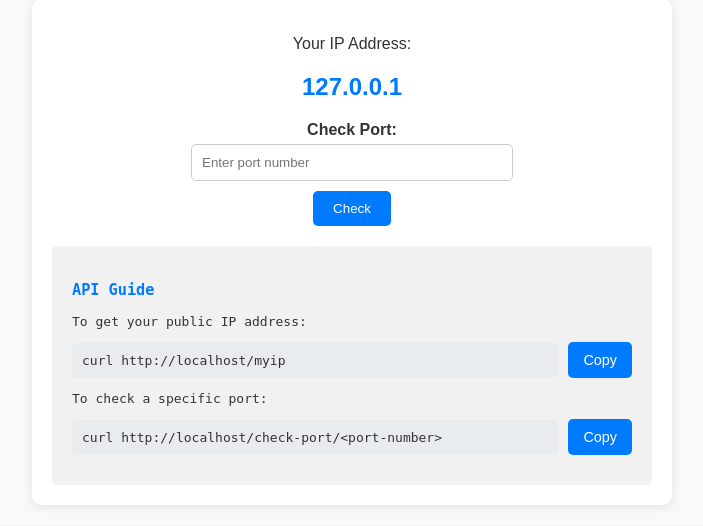
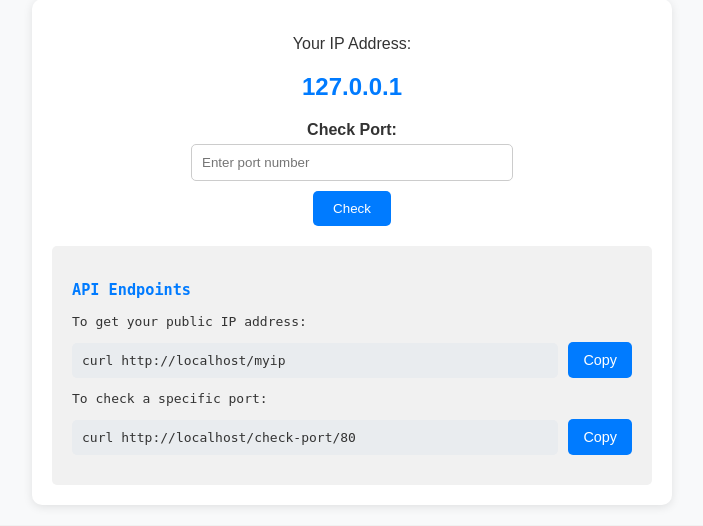
Before and after one commit to grisha765/check-host, a FastAPI app: page / in a window 1280 px wide. Shown: the part 131-657 px from the top of the page, without its empty margins (288-991 px from the left). Run offline with FastAPI, Linux system fonts and the light colour scheme; parts of the project's set-up code (start-up, migrations or seed data) failed here and were passed over.

Commit message:
[u] dyn port on api endpoints

```diff
--- a/templates/index.html
+++ b/templates/index.html
@@ -32,7 +32,7 @@
         {% endif %}
 
         <div class="api-guide">
-            <h3>API Guide</h3>
+            <h3>API Endpoints</h3>
             <p>To get your public IP address:</p>
             <div class="command-container">
                 <pre id="cmd-myip">curl http://{{ request.headers.host }}/myip</pre>
@@ -40,7 +40,7 @@
             </div>
             <p>To check a specific port:</p>
             <div class="command-container">
-                <pre id="cmd-check-port">curl http://{{ request.headers.host }}/check-port/&lt;port-number&gt;</pre>
+                <pre id="cmd-check-port">curl http://{{ request.headers.host }}/check-port/{{ port_status.port if port_status and port_status.port else 80 }}</pre>
                 <button class="copy-btn" data-target="cmd-check-port">Copy</button>
             </div>
         </div>
```
